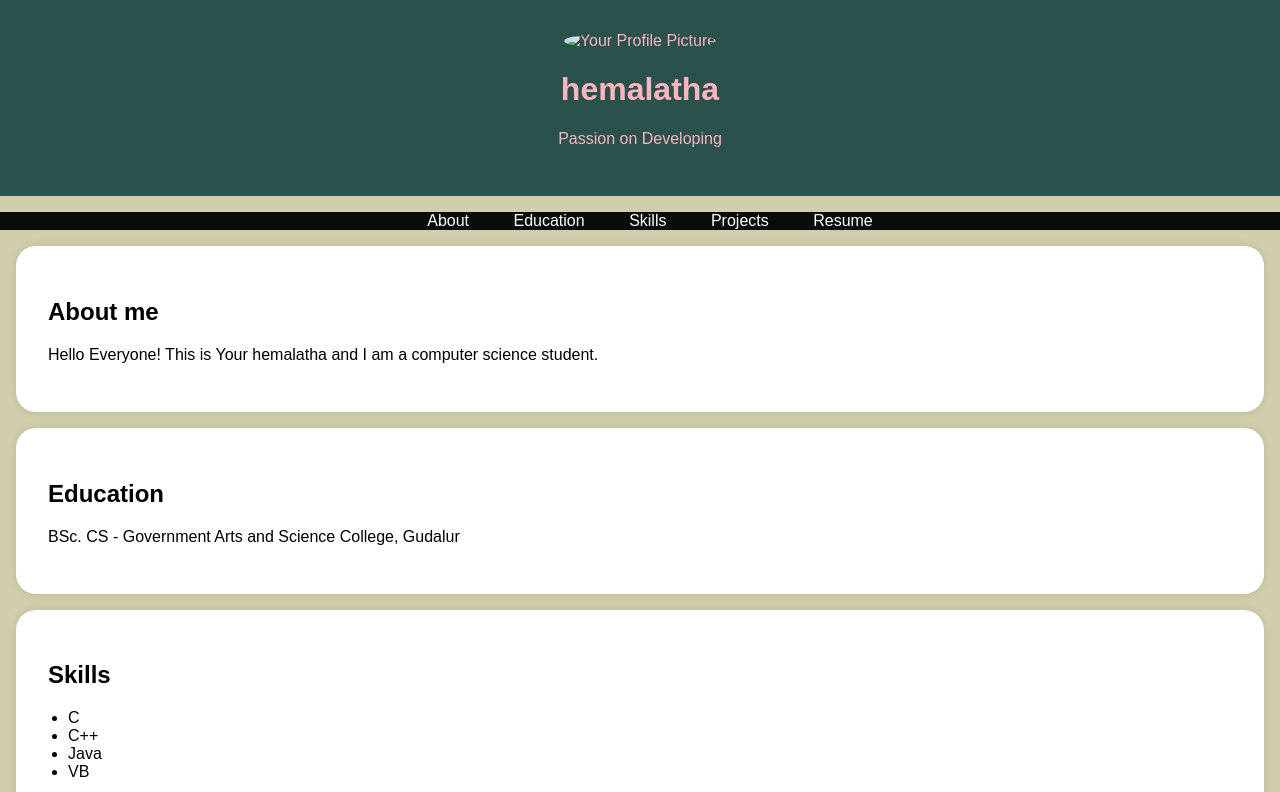
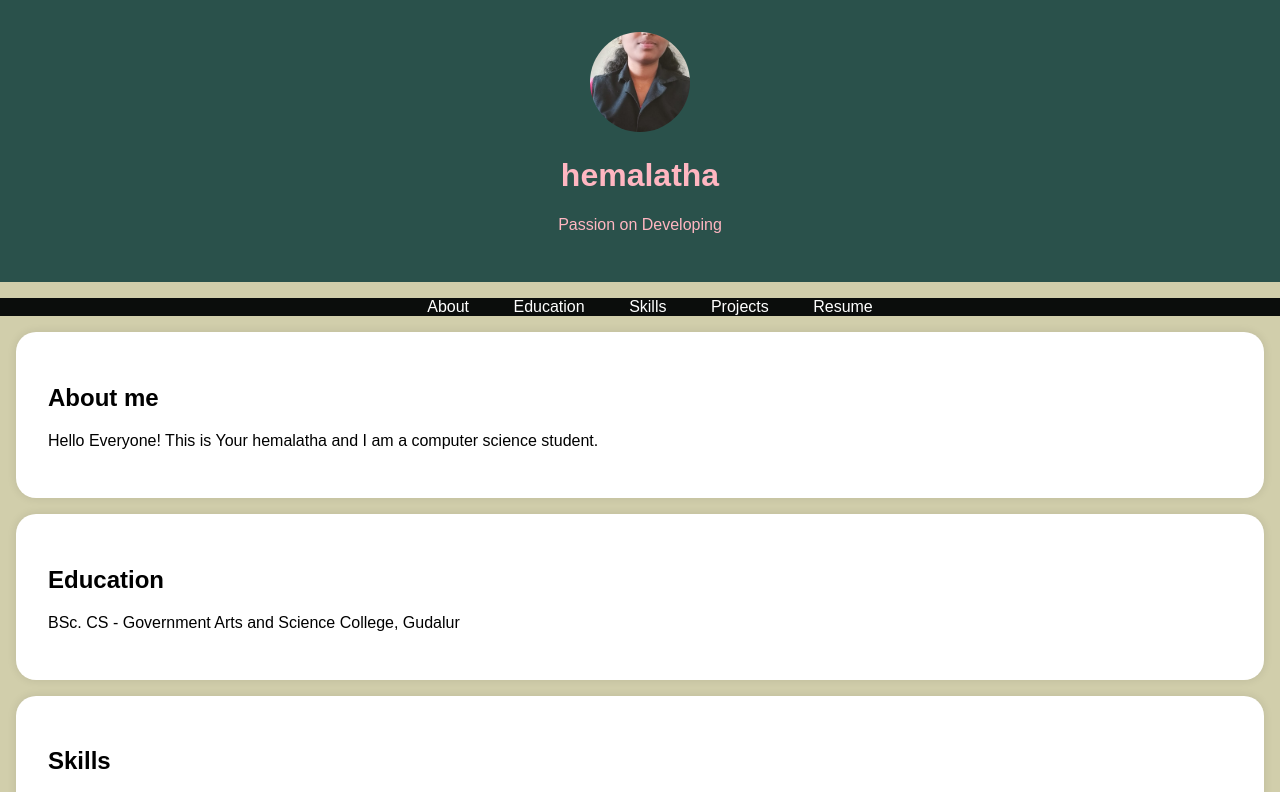
Before and after one commit to asbru4w2122k2332/Digital-Portfolio, a plain HTML site: page index.html in a window 1280 px wide. Shown: the top 792 px of the page. Drawn offline with Linux system fonts and the light colour scheme.

Commit message:
Update index.html

```diff
--- a/index.html
+++ b/index.html
@@ -84,7 +84,7 @@
     <header>
         <div class="header-content">
             <!-- Add your profile picture here -->
-            <img src="asbru4w2122k2332/Hemalatha-" alt="Your Profile Picture" class="profile-picture">
+            <img src="hema.jpg" alt="Your Profile Picture" class="profile-picture">
             <h1>hemalatha</h1>
             <p>Passion on Developing</p>
         </div>
```
